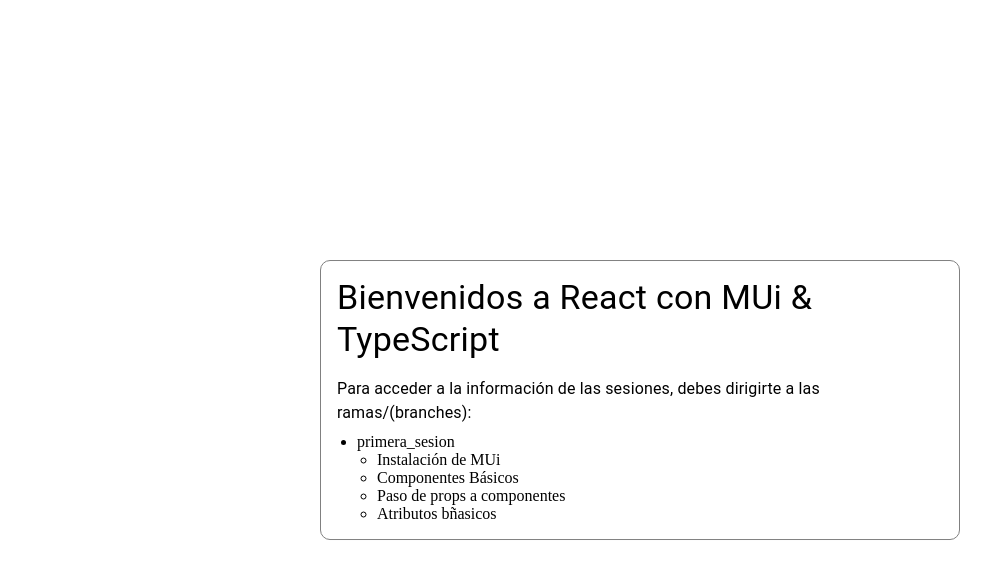
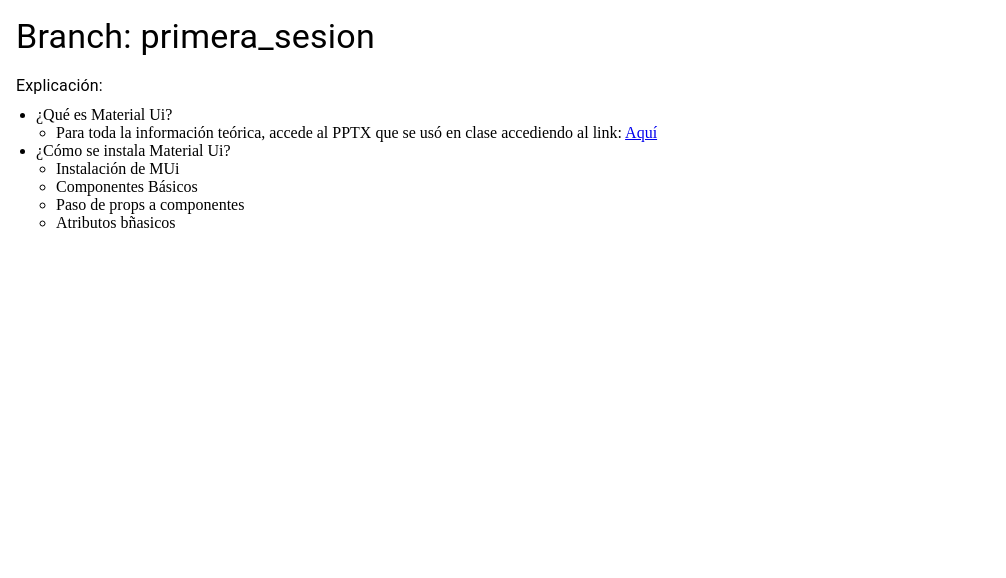
Before and after one commit to jayad23/react, a React (Vite) app: page / in a window 1280 px wide. Shown: the top 578 px of the page, without its empty margins (0-1006 px from the left). Built offline with nearby package versions, Linux system fonts and the light colour scheme.

Commit message:
creating content...

```diff
--- a/src/App.tsx
+++ b/src/App.tsx
@@ -7,33 +7,22 @@
 };
 function App() {
   const information: Array<inforationProps> = [
-    { id: 1, label: "primera_sesion", topics: ["Instalación de MUi", "Componentes Básicos", "Paso de props a componentes", "Atributos bñasicos"]},
-    //{ id: 2, label: "segunda_sesion", topics: ["Etiquetas contenedoras y estilos default", "Texfield", "Grid System", "Combianos eso creando un Login y una vista Home en la que también vimos:", "Firebase", "React router Layout", "API Calls", "Split coding"]},
+    { id: 1, label: "¿Cómo se instala Material Ui?", topics: ["Instalación de MUi", "Componentes Básicos", "Paso de props a componentes", "Atributos bñasicos"]}
   ]
 
   return (
-    <Box
-      component="div"
-      sx={{
-        border: "1px solid grey",
-        borderRadius: "10px",
-        position: "absolute",
-        top: "50%",
-        left: "50%",
-        transform: "translate(-50%, -50%)",
-        maxWidth: "700px",
-        width: "content-fit",
-        p: 2
-      }}
-    >
+    <Box component="div" p={2}>
       <Typography variant="h4" component="div" mb={2}>
-        Bienvenidos a React con MUi & TypeScript
+        Branch: primera_sesion
       </Typography>
       <Typography variant="body1" component="p" mb={1}>
-        Para acceder a la información de las sesiones, debes dirigirte a las ramas/(branches):
+        Explicación:
       </Typography>
-      <Box component="section" sx={{ paddingLeft: "20px"}}>
-        <ul>
+      <Box component="ul" sx={{ paddingLeft: "20px"}}>
+        <li>¿Qué es Material Ui?</li>
+          <Box component="ul" sx={{ paddingLeft: "20px"}}>
+            <li> Para toda la información teórica, accede al PPTX que se usó en clase accediendo al link: <a href="https://1drv.ms/p/s!AmkmA2B9HL9O6QgoVIwq5ay90orF?e=RSZLJL" target='_blank'>Aquí</a></li>
+          </Box>
         {
           information.map((info: inforationProps) => (
             <li key={info.id}>
@@ -48,7 +37,6 @@
             </li>
           ))
         }
-        </ul>
       </Box>
     </Box>
   )
```
Lines whose indentation alone changed are shown as unchanged.
